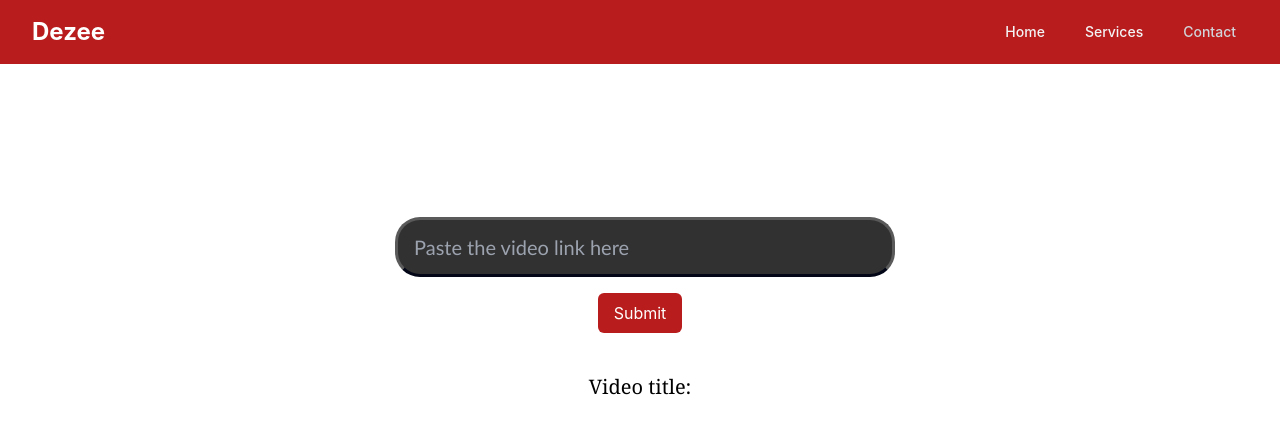
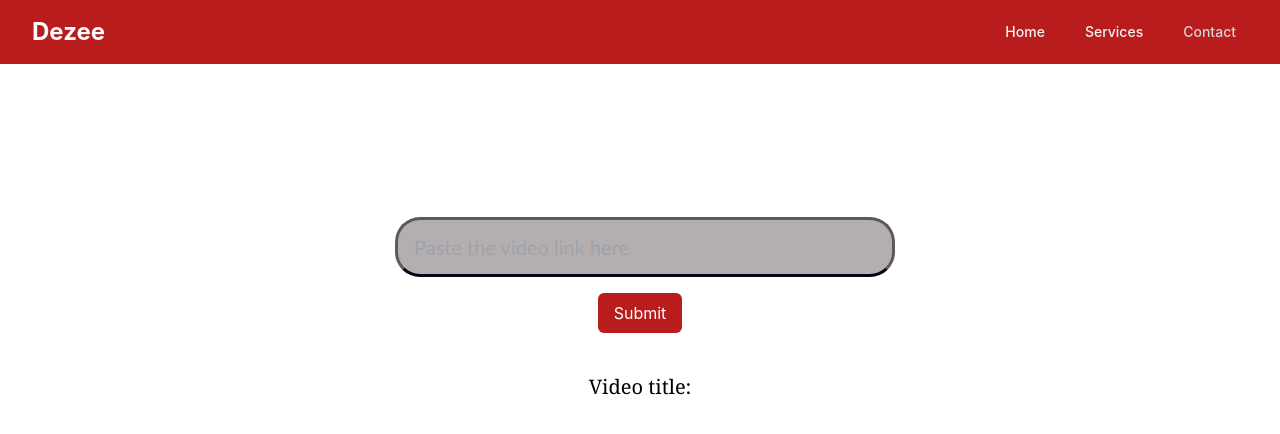
Before and after one commit to sojanonelson/dezze_v1, a React (Create React App) app: page / in a window 1280 px wide. Shown: the top 434 px of the page. Built offline with nearby package versions, Linux system fonts and the light colour scheme.

Commit message:
ui-update

```diff
--- a/src/App.css
+++ b/src/App.css
@@ -68,5 +68,5 @@
 
 input{
   border: 3px solid rgb(90, 90, 90);
-  background-color: rgb(49, 49, 49);
+  background-color: rgb(180, 174, 174);
 }
```
